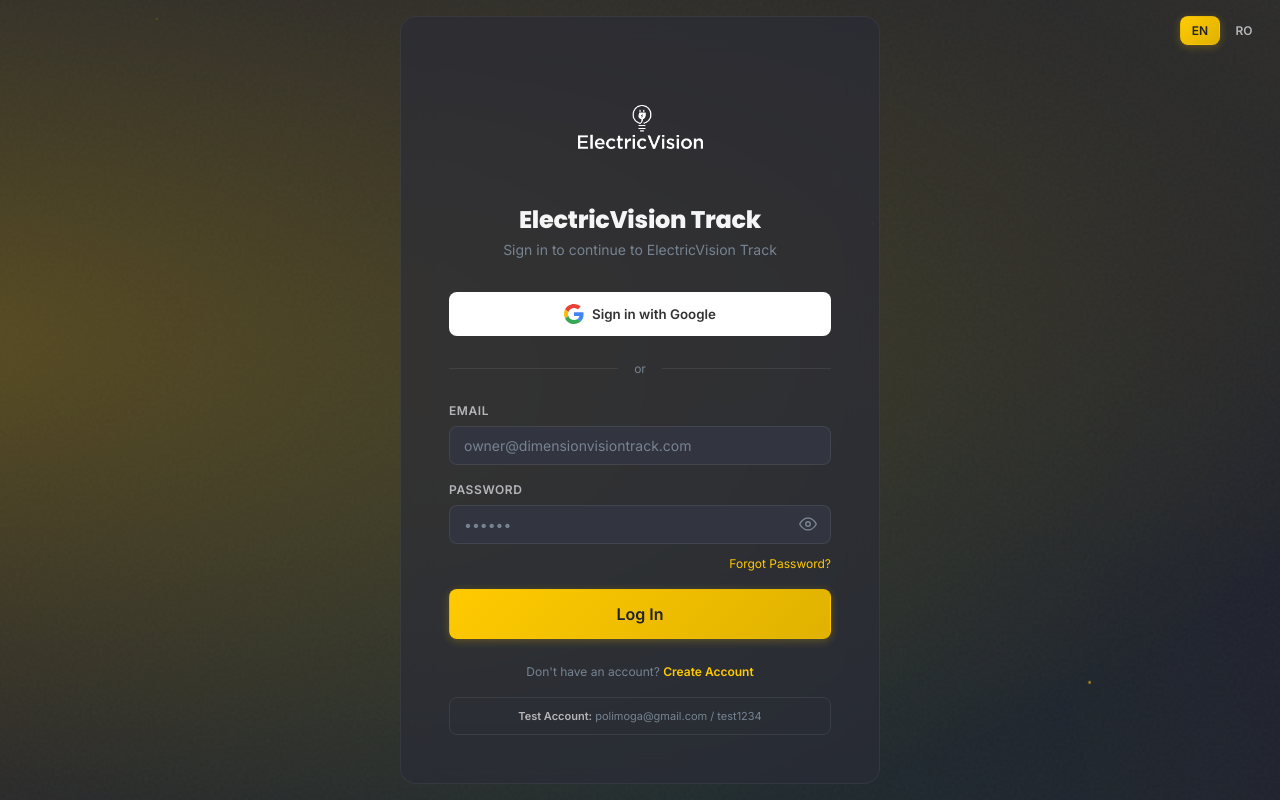
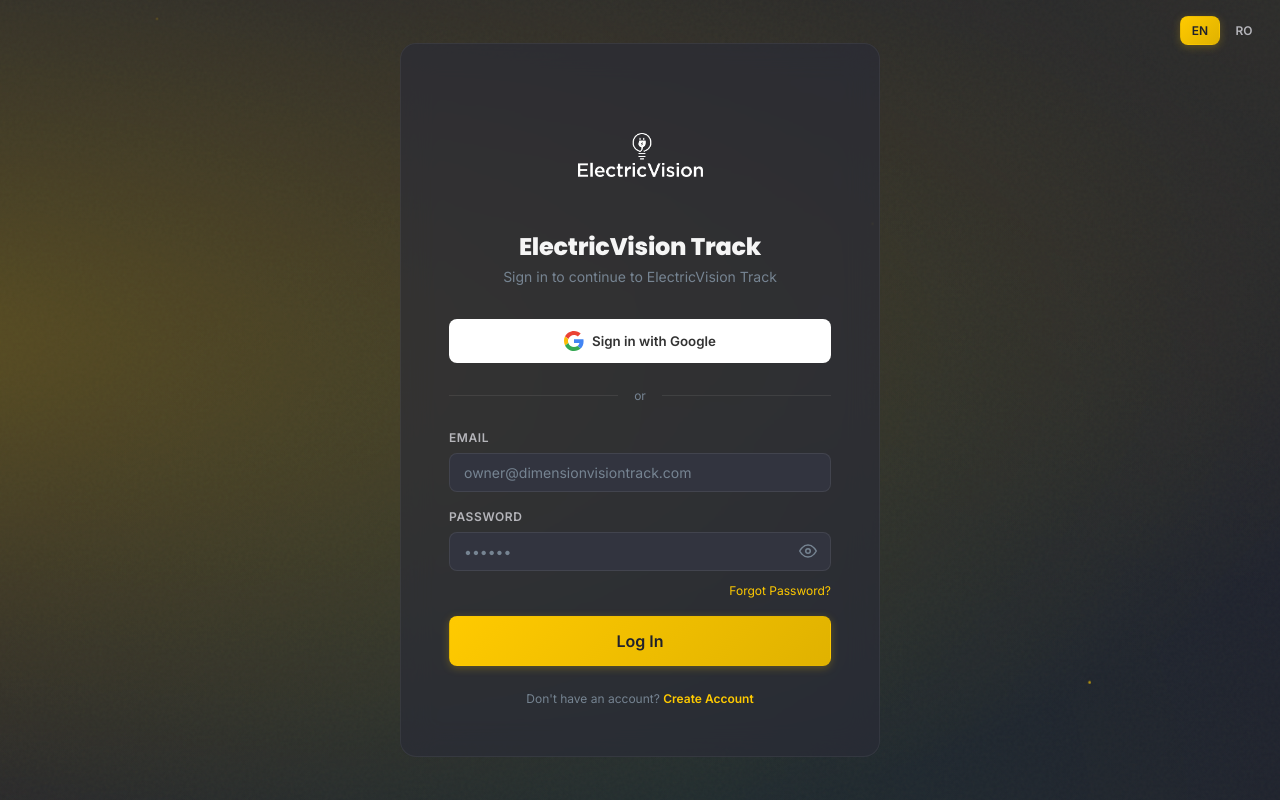
Before and after one commit to pollii84/electric-vision-track, a Next.js app: page /login in a window 1280 px wide. Built offline with nearby package versions, Linux system fonts and the light colour scheme; no server answers.

Commit message:
fix: hide test credentials helper from login page

```diff
--- a/src/app/login/page.js
+++ b/src/app/login/page.js
@@ -377,23 +377,6 @@
             </p>
           )}
         </div>
-
-        {/* Test account hint */}
-        <div style={{
-          marginTop: 'var(--sp-md)',
-          padding: '10px 14px',
-          background: 'var(--clr-surface)',
-          borderRadius: 'var(--radius-sm)',
-          border: '1px solid var(--clr-border)',
-          fontSize: 'var(--fs-xs)',
-          color: 'var(--clr-text-muted)',
-          textAlign: 'center',
-        }}>
-          <span style={{ fontWeight: 600, color: 'var(--clr-text-secondary)' }}>
-            {t('auth.testAccount') || 'Test Account'}:
-          </span>{' '}
-          polimoga@gmail.com / test1234
-        </div>
       </div>
 
       <style jsx global>{`
```
